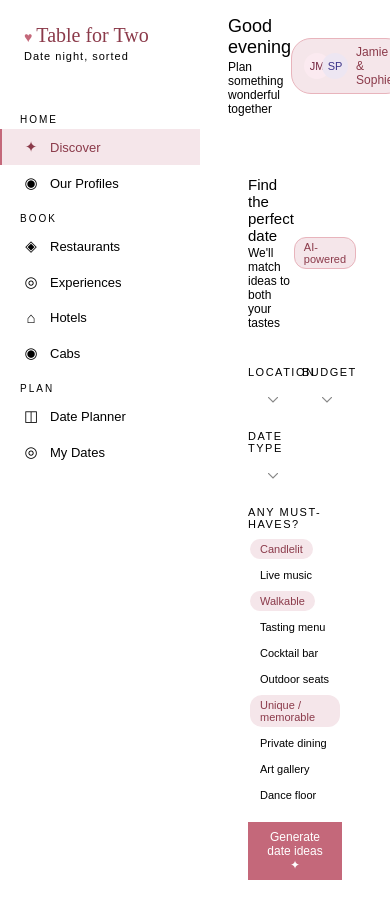
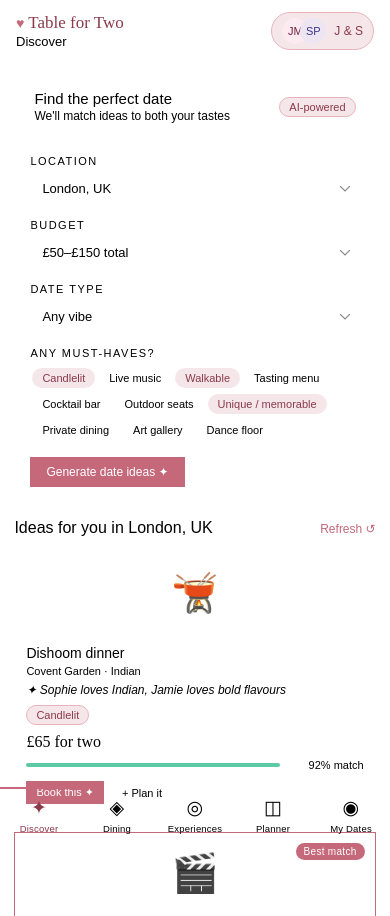
Before and after one commit to GuapoXAU/tablefortwo, a plain HTML site: page index.html in a window 390 px wide. Shown: the top 916 px of the page. Drawn offline with Linux system fonts and the light colour scheme.

Commit message:
Update index.html

```diff
--- a/index.html
+++ b/index.html
@@ -1,4 +1,5 @@
 
+<meta name="viewport" content="width=device-width, initial-scale=1.0, viewport-fit=cover">
 <style>
 *{box-sizing:border-box;margin:0;padding:0}
 :root{
@@ -142,11 +143,80 @@
 .toast{position:fixed;bottom:20px;right:20px;background:var(--ink);color:var(--bg);padding:10px 18px;border-radius:var(--r-md);font-size:13px;z-index:999;opacity:0;transform:translateY(8px);transition:all 0.25s;pointer-events:none}
 .toast.show{opacity:1;transform:translateY(0)}
 
+/* Mobile header — hidden on desktop */
+.mobile-header{display:none;background:var(--bg);border-bottom:0.5px solid var(--bdr2);padding:12px 16px 10px;align-items:center;justify-content:space-between;position:sticky;top:0;z-index:30}
+.mobile-logo{font-size:17px;font-weight:500;color:var(--rose-dark);font-family:var(--font-serif,serif)}
+.mobile-page-title{font-size:13px;color:var(--ink-muted);margin-top:1px}
+
+/* Mobile bottom nav bar — hidden on desktop */
+.mobile-nav-bar{display:none;position:fixed;bottom:0;left:0;right:0;background:var(--bg);border-top:0.5px solid var(--bdr2);z-index:100;padding-bottom:env(safe-area-inset-bottom,0px)}
+.mnb-inner{display:flex;justify-content:space-around}
+.mnb-item{flex:1;display:flex;flex-direction:column;align-items:center;justify-content:center;gap:3px;padding:8px 2px 10px;cursor:pointer;font-size:9.5px;letter-spacing:0.2px;color:var(--ink-muted);min-height:56px;transition:color 0.15s;border-top:2px solid transparent;-webkit-tap-highlight-color:transparent}
+.mnb-item.active{color:var(--rose-dark);border-top-color:var(--rose)}
+.mnb-icon{font-size:19px;line-height:1.2}
+
 @media(max-width:820px){
   .sidebar{width:200px}
   .g3{grid-template-columns:repeat(2,minmax(0,1fr))}
   .g4{grid-template-columns:repeat(2,minmax(0,1fr))}
   .profile-pair{flex-direction:column}
+}
+
+/* ── Mobile layout (iPhone / Samsung) ── */
+@media(max-width:640px){
+  .sidebar{display:none}
+  .topbar{display:none}
+  .mobile-header{display:flex}
+  .mobile-nav-bar{display:block}
+  .app{flex-direction:column}
+  .main{flex:1;min-width:0}
+  .content{padding:0.9rem;max-width:100%;padding-bottom:76px}
+
+  /* Collapse all grids to single column */
+  .g2,.g3{grid-template-columns:1fr}
+  .g4{grid-template-columns:repeat(2,minmax(0,1fr));gap:10px}
+  .profile-pair{flex-direction:column}
+
+  /* Cards */
+  .card{margin-bottom:1rem}
+  .card-head{flex-wrap:wrap;gap:8px}
+  .card-body{padding:1rem}
+
+  /* Stats */
+  .stat{padding:0.75rem}
+  .stat-val{font-size:22px}
+
+  /* Idea cards — 1 column on narrow phones */
+  .idea-card .idea-emoji{height:72px;font-size:38px}
+
+  /* Calendar */
+  .cal-day{min-height:38px}
+  .cal-ev{font-size:8px;padding:1px 3px}
+
+  /* Tabs scrollable */
+  .tabs{overflow-x:auto;-webkit-overflow-scrolling:touch;white-space:nowrap;padding-bottom:1px}
+  .tab{display:inline-block}
+
+  /* Planner — always single column */
+  #page-planner .g2{grid-template-columns:1fr !important}
+
+  /* Booking filter buttons — wrap */
+  #filter-btns{flex-wrap:wrap}
+
+  /* Button groups */
+  .btn{font-size:12px}
+  .btn-sm{padding:5px 10px;font-size:11px}
+
+  /* Toast — bottom of screen above nav */
+  .toast{bottom:70px;right:12px;left:12px;text-align:center}
+}
+
+/* Very narrow (≤380px — SE / Galaxy A series) */
+@media(max-width:380px){
+  .g4{grid-template-columns:1fr}
+  .content{padding:0.7rem;padding-bottom:76px}
+  .card-body{padding:0.8rem}
+  .idea-card .idea-emoji{height:60px;font-size:32px}
 }
 </style>
 
@@ -174,6 +244,20 @@
 </aside>
 
 <main class="main">
+  <!-- Mobile-only header -->
+  <div class="mobile-header">
+    <div>
+      <div class="mobile-logo"><span class="logo-heart">♥</span>Table for Two</div>
+      <div class="mobile-page-title" id="mobile-page-title">Discover</div>
+    </div>
+    <div class="couple-pill" style="padding:5px 10px" onclick="mobileGo('profiles',document.getElementById('mnb-more'))">
+      <div class="couple-avatars">
+        <div class="avatar avatar-a">JM</div>
+        <div class="avatar avatar-b">SP</div>
+      </div>
+      <div class="couple-name">J & S</div>
+    </div>
+  </div>
   <div class="topbar">
     <div class="topbar-left">
       <h2 id="page-title">Good evening</h2>
@@ -561,6 +645,32 @@
 </main>
 </div>
 
+<!-- Mobile bottom navigation bar -->
+<nav class="mobile-nav-bar" aria-label="Main navigation">
+  <div class="mnb-inner">
+    <div class="mnb-item active" id="mnb-discover" onclick="mobileGo('discover',this)">
+      <div class="mnb-icon">✦</div>
+      <div>Discover</div>
+    </div>
+    <div class="mnb-item" id="mnb-restaurants" onclick="mobileGo('restaurants',this)">
+      <div class="mnb-icon">◈</div>
+      <div>Dining</div>
+    </div>
+    <div class="mnb-item" id="mnb-experiences" onclick="mobileGo('experiences',this)">
+      <div class="mnb-icon">◎</div>
+      <div>Experiences</div>
+    </div>
+    <div class="mnb-item" id="mnb-planner" onclick="mobileGo('planner',this)">
+      <div class="mnb-icon">◫</div>
+      <div>Planner</div>
+    </div>
+    <div class="mnb-item" id="mnb-more" onclick="mobileGo('bookings',this)">
+      <div class="mnb-icon">◉</div>
+      <div>My Dates</div>
+    </div>
+  </div>
+</nav>
+
 <div class="toast" id="toast"></div>
 
 <script>
@@ -588,12 +698,21 @@ function go(id,el){
   document.querySelectorAll('.page').forEach(p=>p.classList.remove('active'));
   document.getElementById('page-'+id).classList.add('active');
   document.querySelectorAll('.nav-item').forEach(n=>n.classList.remove('active'));
-  if(el)el.classList.add('active');
+  if(el&&el.classList.contains('nav-item'))el.classList.add('active');
   document.getElementById('page-title').textContent=TITLES[id]||id;
   document.getElementById('page-sub').textContent=SUBS[id]||'';
+  const mt=document.getElementById('mobile-page-title');if(mt)mt.textContent=TITLES[id]||id;
   if(id==='planner')renderCal();
   if(id==='bookings'||id==='discover'){renderBookings();updateStats();}
   if(id==='planner')renderReminders();
+  // scroll content back to top on page change
+  window.scrollTo({top:0,behavior:'smooth'});
+}
+
+function mobileGo(id,el){
+  go(id,null);
+  document.querySelectorAll('.mnb-item').forEach(n=>n.classList.remove('active'));
+  if(el)el.classList.add('active');
 }
 
 function toast(msg){const t=document.getElementById('toast');t.textContent=msg;t.classList.add('show');setTimeout(()=>t.classList.remove('show'),3000);}
```
